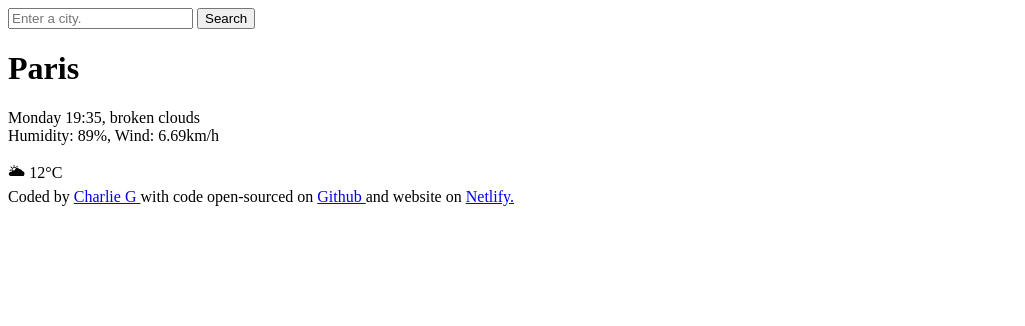
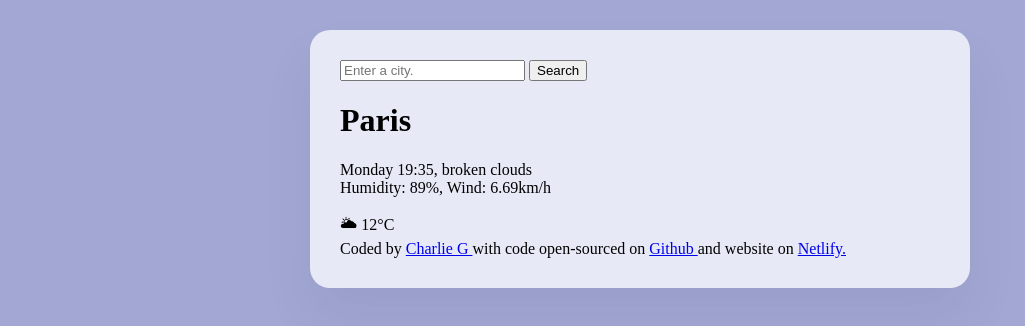
Before and after one commit to charliegood2046/Plus-Project-Charlie, a plain HTML site: page index.html in a window 1280 px wide. Shown: the whole page, without its empty margins (0-1025 px from the left). Drawn offline with Linux system fonts and the light colour scheme.

Commit message:
Styled main container, added colors.

```diff
--- a/index.html
+++ b/index.html
@@ -4,8 +4,10 @@
     <meta charset="UTF-8" />
     <meta name="viewport" content="width=device-width, initial-scale=1.0" />
     <title>Charlie's Weather App</title>
+    <link rel="stylesheet" href="src/style.css" />
   </head>
   <body>
+    <div class="weather-app">
       <header>
         <form>
           <input type="search" placeholder="Enter a city." required />
@@ -37,9 +39,13 @@
           Github
         </a>
         and website on
-      <a href="https://stupendous-bavarois-7170e0.netlify.app/" target="_blank">
+        <a
+          href="https://stupendous-bavarois-7170e0.netlify.app/"
+          target="_blank"
+        >
           Netlify.
         </a>
       </footer>
+    </div>
   </body>
 </html>
--- /dev/null
+++ b/src/style.css
@@ -0,0 +1,12 @@
+body {
+  background: #a2a8d3;
+}
+
+.weather-app {
+  background: #e7eaf6;
+  max-width: 600px;
+  margin: 30px auto;
+  padding: 30px;
+  box-shadow: 0 30px 50px rgba(65, 50, 100, 0.08);
+  border-radius: 20px;
+}
```
Lines whose indentation alone changed are shown as unchanged.
